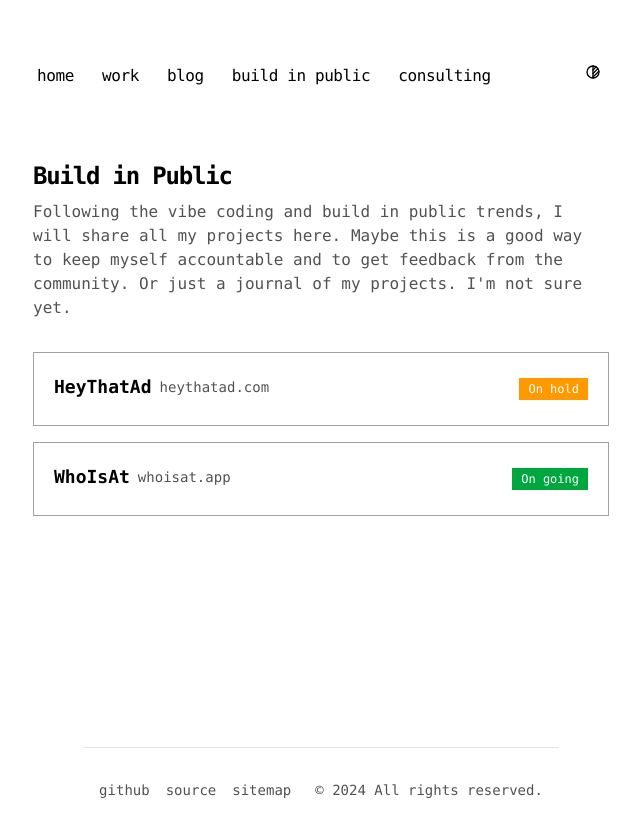
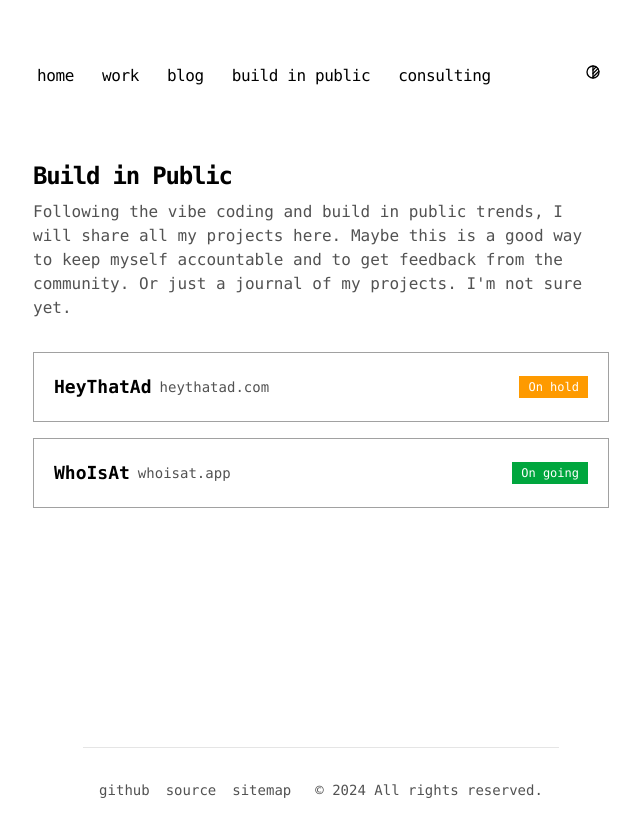
Before and after one commit to lalagias/blog, a Next.js app: page /build-in-public in a window 1280 px wide. Shown: the whole page, without its empty margins (319-959 px from the left). Built offline with nearby package versions, Linux system fonts and the light colour scheme.

Commit message:
Add minor changes

```diff
--- a/app/build-in-public/page.tsx
+++ b/app/build-in-public/page.tsx
@@ -18,20 +18,20 @@ export default async function Page() {
       <div className="flex flex-col space-y-4">
         <Link
           href="https://heythatad.com"
-          className="flex items-center space-y-1 mb-4 border rounded-md p-5 border-neutral-400 hover:bg-neutral-100 dark:hover:bg-neutral-800 transition-colors"
+          className="flex items-center mb-4 border rounded-md p-5 border-neutral-400 hover:bg-neutral-100 dark:hover:bg-neutral-800 transition-colors"
         >
           <p className="text-lg font-semibold">HeyThatAd</p>
-          <span className="text-sm text-neutral-600 dark:text-neutral-400 ml-2">heythatad.com</span>
+          <p className="text-sm text-neutral-600 dark:text-neutral-400 ml-2">heythatad.com</p>
           <Badge variant="warning" className="ml-auto">
             On hold
           </Badge>
         </Link>
         <Link
           href="https://whoisat.app"
-          className="flex items-center space-y-1 mb-4 border rounded-md p-5 border-neutral-400 hover:bg-neutral-100 dark:hover:bg-neutral-800 transition-colors"
+          className="flex items-center mb-4 border rounded-md p-5 border-neutral-400 hover:bg-neutral-100 dark:hover:bg-neutral-800 transition-colors"
         >
           <p className="text-lg font-semibold">WhoIsAt</p>
-          <span className="text-sm text-neutral-600 dark:text-neutral-400 ml-2">whoisat.app</span>
+          <p className="text-sm text-neutral-600 dark:text-neutral-400 ml-2">whoisat.app</p>
           <Badge variant="success" className="ml-auto">
             On going
           </Badge>
--- a/app/components/posts.tsx
+++ b/app/components/posts.tsx
@@ -22,15 +22,15 @@ export function BlogPosts() {
           return (
             <Link
               key={post.slug}
-              className="flex flex-col space-y-1 mb-4 border rounded-md p-5 border-neutral-400 hover:bg-neutral-100 dark:hover:bg-neutral-800 transition-colors"
+              className="flex flex-col space-y-1 mb-4 border rounded-md p-4 border-neutral-400 hover:bg-neutral-100 dark:hover:bg-neutral-800 transition-colors"
               href={`/blog/${post.slug}`}
             >
               <ReportView slug={post.slug || ""} />
               <div className="w-full flex md:align-center flex-col md:flex-row space-x-0 md:space-x-2">
-                <p className="text-sm text-neutral-900 dark:text-neutral-100 tracking-tight">
+                <p className="text-xs text-neutral-900 dark:text-neutral-100">
                   {post.metadata.title}
                 </p>
-                <p className="flex align-center text-xs leading-6 text-neutral-600 dark:text-neutral-400 ml-auto">
+                <p className="text-xs text-neutral-600 dark:text-neutral-400 ml-auto">
                   {Intl.NumberFormat("en-US", { notation: "compact" }).format(views)} {" views"} |{" "}
                   {calculateReadingTime(post.content)} min read
                 </p>
--- a/app/consulting/page.tsx
+++ b/app/consulting/page.tsx
@@ -91,12 +91,12 @@ export default function ConsultingPage() {
           <p>
             DM me on{" "}
             <Link
-              href="https://x.com/ntanis_kou"
+              href="https://www.linkedin.com/in/dimitris-kountanis/"
               target="_blank"
               rel="noopener noreferrer"
               className="text-blue-600 dark:text-blue-400 hover:underline"
             >
-              Twitter
+              LinkedIn
             </Link>{" "}
           </p>
           <p>You'll get honest feedback, fast execution, and real results.</p>
```
